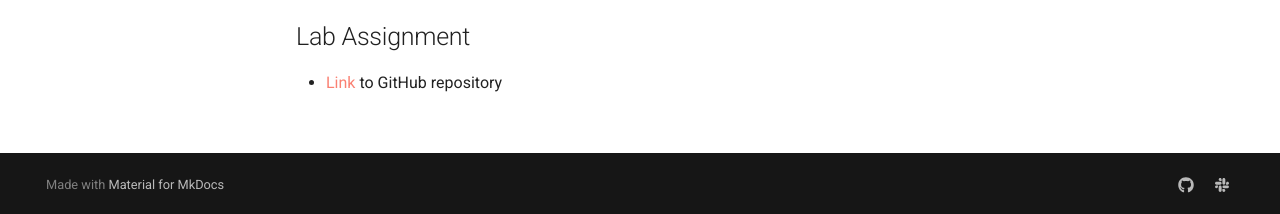
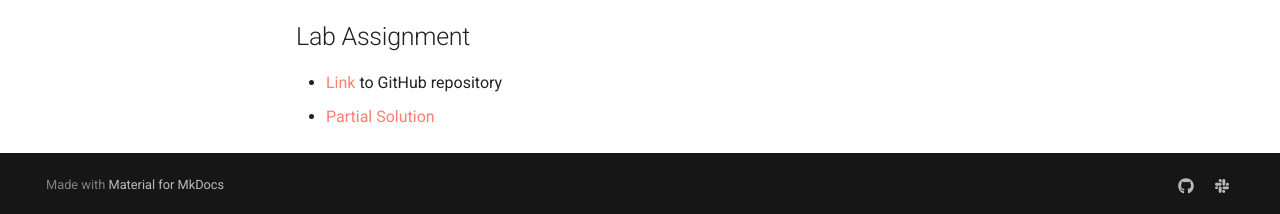
Before and after one commit to tisem-digital-marketing/2022-smwa, an MkDocs documentation site: the page built from docs/classes/week_04.md, in a window 1280 px wide and 985 px high. Shown: the part 768-982 px from the top of the window. Built offline with MkDocs 1.6.1 and Material for MkDocs 9.7.7, drawn with Linux system fonts in a browser that asks for light colours.

Commit message:
solutions to week 4 lab

```diff
--- a/docs/classes/week_04.md
+++ b/docs/classes/week_04.md
@@ -21,7 +21,7 @@ Parts of these readings and themes from them will be covered in the video lectur
 ## Lab Assignment
 
 * [Link][lab-04] to GitHub repository
-<!-- * [Partial Solution][lab-04-s] -->
+* [Partial Solution][lab-04-s]
 <!-- * [Code][demo-tidytext] from Lachlan's Discussion section -->
 
 [seiler]: https://papers.ssrn.com/sol3/papers.cfm?abstract_id=2692861
```
